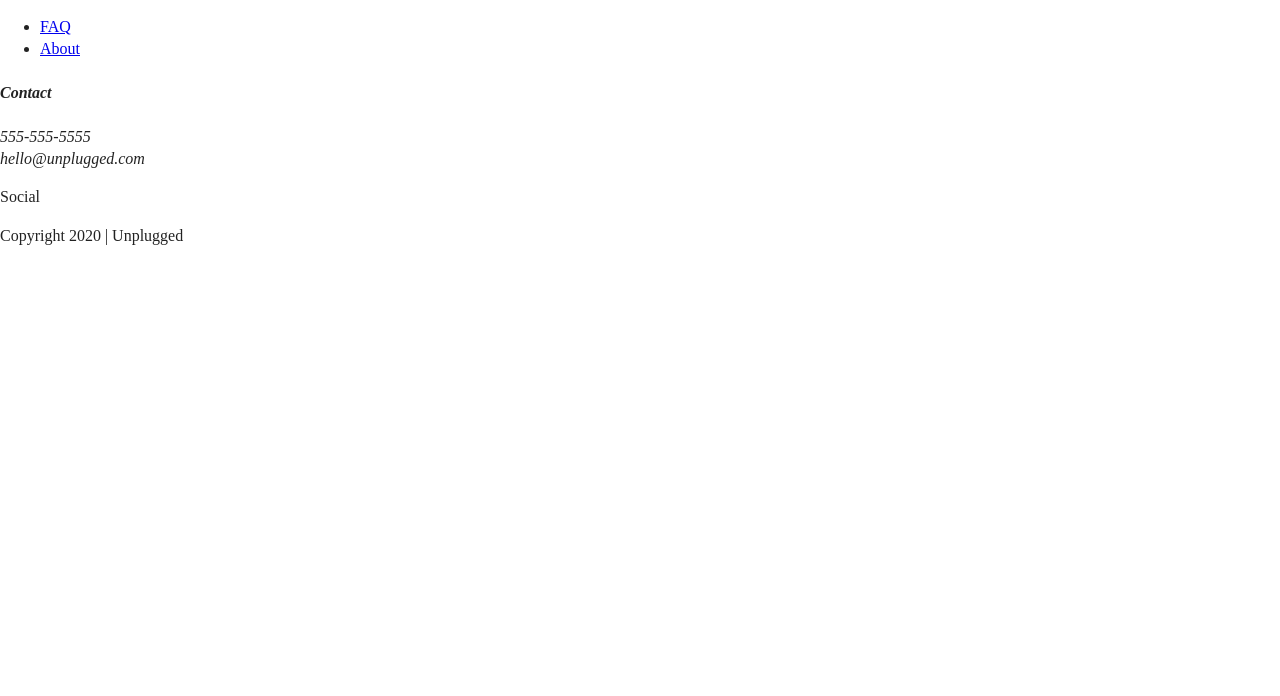
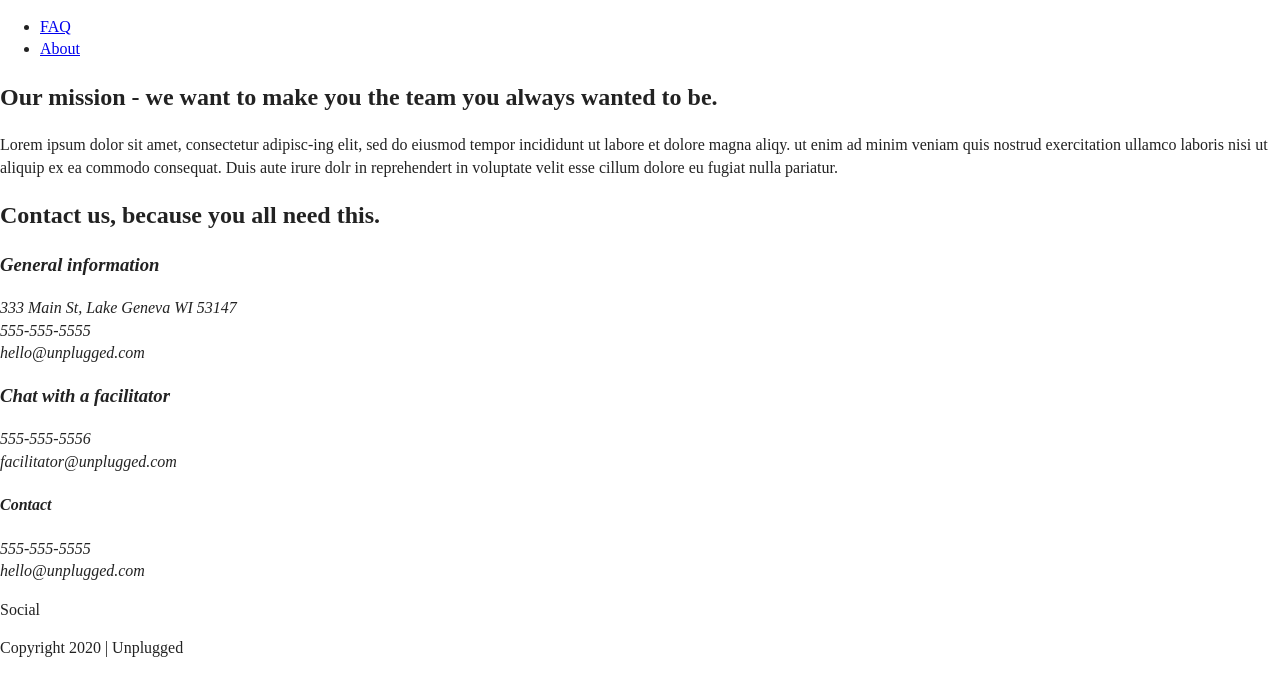
Before and after one commit to MelanieJA/unplugged, a website: page about/index.html in a window 1280 px wide. Drawn offline with Linux system fonts and the light colour scheme.

Commit message:
Added HTML to the about section

```diff
--- a/about/index.html
+++ b/about/index.html
@@ -28,14 +28,14 @@
 
   <header>
     <div class="content-wrapper">
-      <a href="#"<img src="" alt="unplugged logo"></a>
+      <a href="../index.html" src="" alt="unplugged logo"></a>
       <div class="header-divider">
 
       </div>
       <nav>
         <ul>
-          <li><a href="faq/index.html" target="_blank">FAQ</a></li>
-          <li><a href="about/index.html" target="_blank">About</a></li>
+          <li><a href="../faq/index.html" target="_blank">FAQ</a></li>
+          <li><a href="#" target="_blank">About</a></li>
         </ul>
       </nav>
     </div>
@@ -43,14 +43,38 @@
 
   <main>
 
-    <section>
+    <section class="mission">
+      <div class="content-wrapper">
+        <h2 class="heading"> Our mission - we want to make you the team you always wanted to be.</h2>
+        <div class="mission-content">
+          <p>Lorem ipsum dolor sit amet, consectetur adipisc-ing elit, sed do eiusmod tempor incididunt ut labore et dolore magna aliqy.  ut enim ad minim veniam quis nostrud exercitation ullamco laboris nisi ut aliquip ex ea commodo consequat. Duis aute irure dolr in reprehendert in voluptate velit esse cillum dolore eu fugiat nulla pariatur.</p>
+        </div>
+      </div>
+    </section>
+    <section class="map">
+      <figure>
 
-
+      </figure>
     </section>
-
-    <aside>
-
-    </aside>
+    <section class="contact-section">
+      <div class="content-wrapper">
+        <h2 class="contact-heading">Contact us, because you all need this.</h2>
+        <address>
+          <div class="general-info">
+            <h3>General information</h3>
+            <p> 333 Main St, Lake Geneva WI 53147<br>
+              555-555-5555<br>
+              hello@unplugged.com
+            </p>
+          </div>
+          <div class="chat">
+            <h3>Chat with a facilitator</h3>
+            <p>555-555-5556<br>
+            facilitator@unplugged.com</p>
+          </div>
+      </address>
+      </div>
+    </section>
 
   </main>
 
```
Also changed, not shown: faq/index.html (+2 -2 lines).
